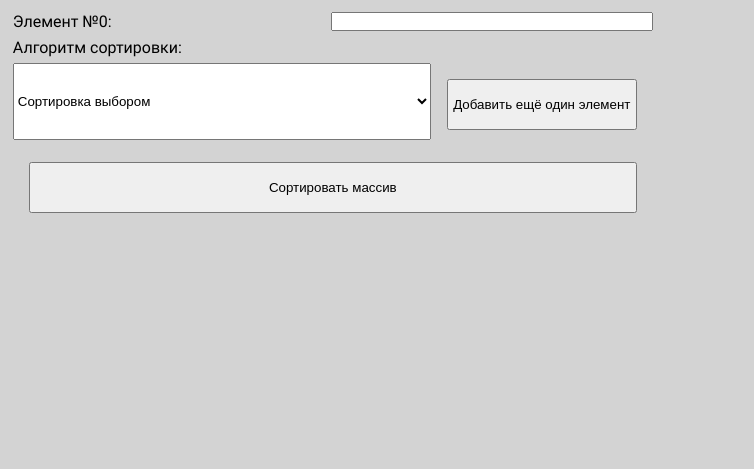
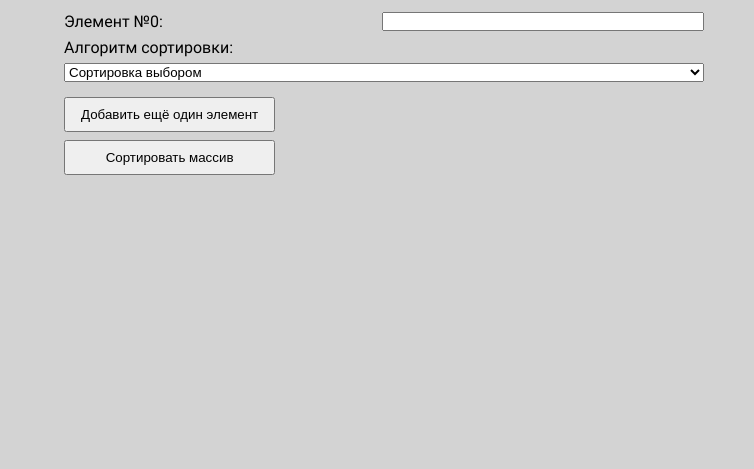
Before and after one commit to kolaqsq/191-321_NAOgorodnikov_PHPlabs, a PHP site: page /Lab7/index.php in a window 1280 px wide. Shown: the part 117-586 px from the top of the page, without its empty margins (0-754 px from the left). Run offline with PHP 8.4, Linux system fonts and the light colour scheme; style sheets or scripts are compiled from the project's sources.

Commit message:
Finished Lab7

```diff
--- a/Lab7/css/main.css
+++ b/Lab7/css/main.css
@@ -62,10 +62,9 @@ main {
   align-items: flex-start;
   justify-content: space-between;
   width: 50%;
-  margin-top: 1vw;
-  margin-left: 1vw;
+  margin: 1vmax 0 1vmax 5vmax;
 }
-.main-form label, .main-form input, .main-form select, .main-form option {
+.main-form label, .main-form input[type=text], .main-form select, .main-form option {
   display: flex;
   flex-flow: row nowrap;
   flex: 2 0 45%;
@@ -84,40 +83,70 @@ main {
 .main-form #input-array-elements #amount {
   display: none;
 }
+.main-form .buttons {
+  display: flex;
+  flex-flow: column nowrap;
+  align-items: flex-start;
+  justify-content: flex-start;
+  width: 100%;
+}
 .main-form input[type=button], .main-form input[type=submit] {
-  display: flex;
-  flex: 1 0 25%;
   align-items: center;
   justify-content: center;
-  padding: 2.5% 0;
-  margin: 2.5%;
+  padding: 1.25%;
+  margin-top: 1.25%;
+  width: 33%;
 }
 
-.array {
+.sort-data {
+  display: flex;
+  flex-flow: column nowrap;
+  align-items: flex-start;
+  justify-content: flex-start;
+  align-self: stretch;
+  margin: 1vmax;
+}
+.sort-data .array {
   display: flex;
   flex-flow: row wrap;
   align-items: flex-start;
   justify-content: flex-start;
-  width: 100%;
-  margin: 2.5%;
+  align-self: stretch;
+  margin: 0 0 2.5% 2.5%;
 }
-.array-element {
+.sort-data .array-element {
   display: flex;
   flex-flow: column-reverse nowrap;
   align-items: flex-start;
   justify-content: flex-start;
   margin: 2.5%;
 }
-.array .element-number {
-  font-size: 1.25vw;
+.sort-data .array .element-number {
+  font-size: 1.25vmax;
 }
-.array .element-data {
+.sort-data .array .element-data {
+  display: flex;
+  flex-flow: column nowrap;
   background-color: gray;
   text-align: center;
+  justify-content: center;
   border: 1px solid black;
-  font-size: 2vw;
+  font-size: 2vmax;
   font-weight: bold;
-  padding: 2vmax;
+  width: 5vmax;
+  height: 5vmax;
+}
+.sort-data h1 {
+  margin: 0;
+  font-size: 2.5vmax;
+}
+.sort-data h2 {
+  margin: 1.25% 0;
+  font-size: 2vmax;
+}
+.sort-data span {
+  margin: 0 5%;
+  font-size: 1.5vmax;
 }
 
 footer {
--- a/Lab7/index.php
+++ b/Lab7/index.php
@@ -50,8 +50,10 @@
             <option value="quick-sort">Быстрая сортировка</option>
             <option value="built-in-sort">Встроенная функция PHP для сортировки списков по значению</option>
         </select>
-        <input type="button" value="Добавить ещё один элемент" onclick="addOneElement('input-array-elements', 'amount')">
-        <input type="submit" value="Сортировать массив">
+        <div class="buttons">
+            <input type="button" value="Добавить ещё один элемент" onclick="addOneElement('input-array-elements', 'amount')">
+            <input type="submit" value="Сортировать массив">
+        </div>
     </form>
 </main>
 <footer></footer>
--- a/Lab7/sass/main.sass
+++ b/Lab7/sass/main.sass
@@ -56,10 +56,9 @@ main
   align-items: flex-start
   justify-content: space-between
   width: 50%
-  margin-top: 1vw
-  margin-left: 1vw
+  margin: 1vmax 0 1vmax 5vmax
 
-  label, input, select, option
+  label, input[type=text], select, option
     display: flex
     flex-flow: row nowrap
     flex: 2 0 45%
@@ -78,39 +77,69 @@ main
     #amount
       display: none
 
+  .buttons
+    display: flex
+    flex-flow: column nowrap
+    align-items: flex-start
+    justify-content: flex-start
+    width: 100%
+
   input[type=button], input[type=submit]
-    display: flex
-    flex: 1 0 25%
     align-items: center
     justify-content: center
-    padding: 2.5% 0
-    margin: 2.5%
+    padding: 1.25%
+    margin-top: 1.25%
+    width: 33%
 
-.array
+.sort-data
   display: flex
-  flex-flow: row wrap
+  flex-flow: column nowrap
   align-items: flex-start
   justify-content: flex-start
-  width: 100%
-  margin: 2.5%
+  align-self: stretch
+  margin: 1vmax
 
-  &-element
+  .array
     display: flex
-    flex-flow: column-reverse nowrap
+    flex-flow: row wrap
     align-items: flex-start
     justify-content: flex-start
-    margin: 2.5%
+    align-self: stretch
+    margin: 0 0 2.5% 2.5%
 
-  .element-number
-    font-size: 1.25vw
+    &-element
+      display: flex
+      flex-flow: column-reverse nowrap
+      align-items: flex-start
+      justify-content: flex-start
+      margin: 2.5%
 
-  .element-data
-    background-color: gray
-    text-align: center
-    border: 1px solid black
-    font-size: 2vw
-    font-weight: bold
-    padding: 2vmax
+    .element-number
+      font-size: 1.25vmax
+
+    .element-data
+      display: flex
+      flex-flow: column nowrap
+      background-color: gray
+      text-align: center
+      justify-content: center
+      border: 1px solid black
+      font-size: 2vmax
+      font-weight: bold
+      width: 5vmax
+      height: 5vmax
+
+  h1
+    margin: 0
+    font-size: 2.5vmax
+
+  h2
+    margin: 1.25% 0
+    font-size: 2vmax
+
+  span
+    margin: 0 5%
+    font-size: 1.5vmax
 
 footer
   display: flex
--- a/Lab7/sort.php
+++ b/Lab7/sort.php
@@ -187,6 +187,7 @@ function builtInSort($array)
     </div>
 </header>
 <main>
+    <div class="sort-data">
         <?php
         if (!isset($_POST['element0'])) {
             echo '<h1>Массив не задан, сортировка невозможна</h1>';
@@ -230,9 +231,10 @@ function builtInSort($array)
                 break;
         }
 
-    echo '<span>Сортировка завершена, итераций проведено: ' . $n . '</span>';
-    echo '<span>Сортировка заняла ' . number_format(microtime(true) - $time, 10) . ' секунд</span>';
+        echo '<h2>Сортировка завершена, итераций проведено: ' . $n . '</h2>';
+        echo '<h2>Сортировка заняла ' . number_format(microtime(true) - $time, 10) . ' секунд</h2>';
         ?>
+    </div>
 </main>
 <footer></footer>
 </body>
```
Also changed, not shown: 1 other file. Lines whose indentation alone changed are shown as unchanged.
